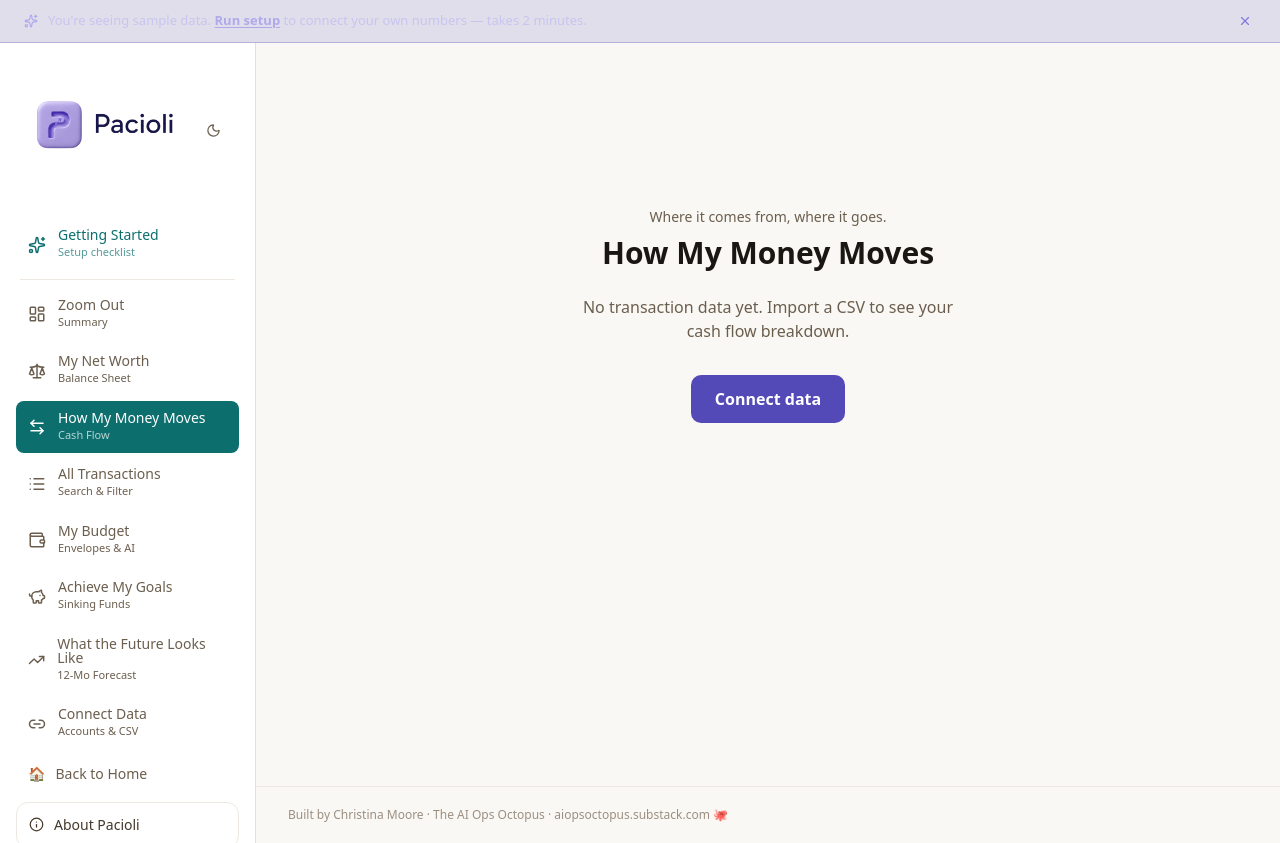
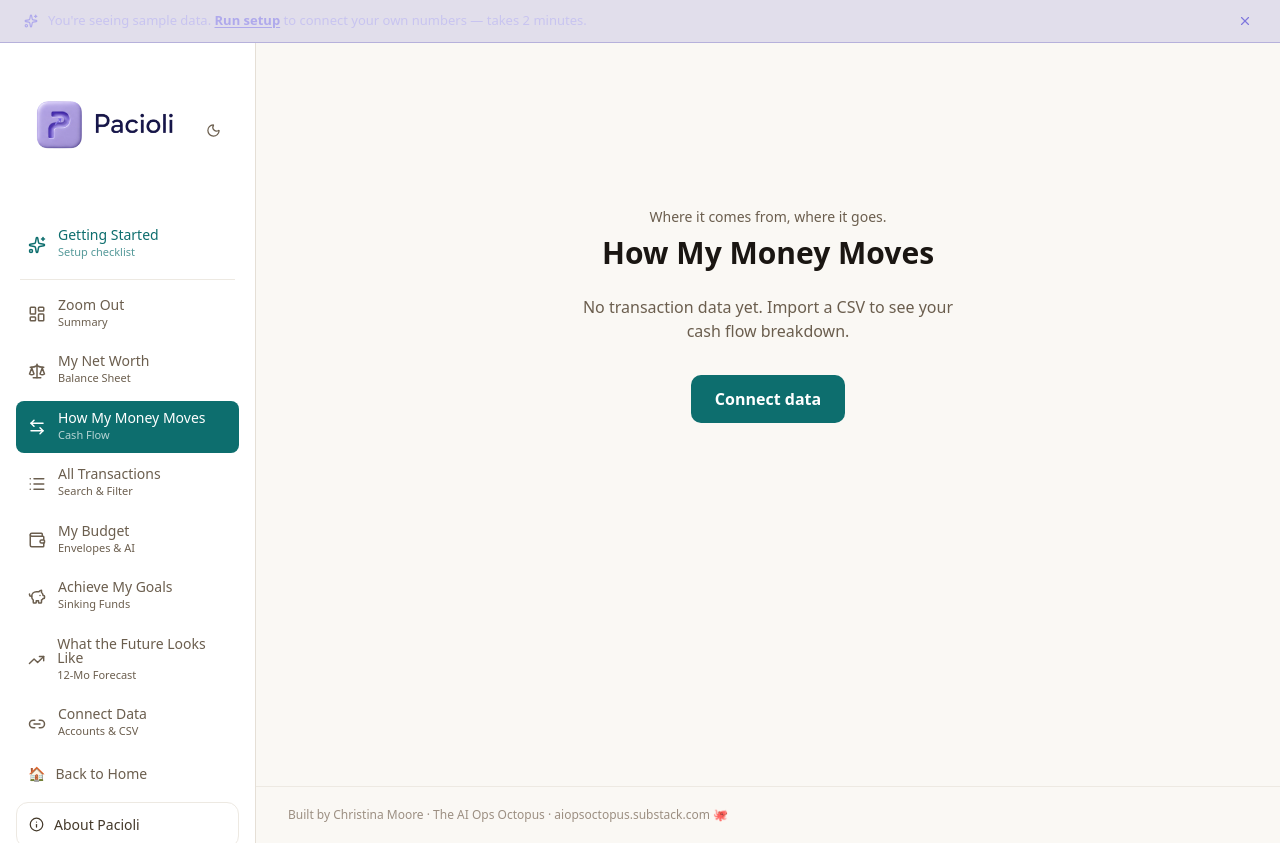
Before and after one commit to aiopsoctopus/pacioli, a Next.js app: page /cash-flow in a window 1280 px wide. Built offline with nearby package versions, Linux system fonts and the light colour scheme; a web font is replaced by a local one.

Commit message:
Cash flow: replace indigo CTAs

```diff
--- a/app/(dashboard)/cash-flow/page.tsx
+++ b/app/(dashboard)/cash-flow/page.tsx
@@ -84,7 +84,7 @@ export default function CashFlow() {
       <p className="pacioli-text-muted text-sm mb-1">Where it comes from, where it goes.</p>
       <h2 className="text-3xl font-bold pacioli-text-primary mt-1 mb-6">How My Money Moves</h2>
       <p className="pacioli-text-muted mb-8 max-w-sm">No transaction data yet. Import a CSV to see your cash flow breakdown.</p>
-      <a href="/connect" style={{ display:"inline-flex", alignItems:"center", gap:8, background:"#534AB7", color:"#fff", padding:"12px 24px", borderRadius:10, fontWeight:600, textDecoration:"none" }}>
+      <a href="/connect" style={{ display:"inline-flex", alignItems:"center", gap:8, background:"#0d6e6e", color:"#fff", padding:"12px 24px", borderRadius:10, fontWeight:600, textDecoration:"none" }}>
         Connect data
       </a>
     </div>
@@ -226,14 +226,14 @@ export default function CashFlow() {
 
         {/* Rule prompt banner */}
         {rulePrompt && (
-          <div className="p-4 bg-indigo-900/20 border border-indigo-700/40 rounded-xl flex items-center justify-between gap-4">
+          <div className="p-4 pacioli-bg-surface border pacioli-border rounded-xl flex items-center justify-between gap-4">
             <div>
               <p className="text-sm font-medium pacioli-text-primary">Always categorize "{rulePrompt.merchant}" as {rulePrompt.category}?</p>
               <p className="text-xs pacioli-text-muted mt-0.5">This creates a rule that applies to future imports too.</p>
             </div>
             <div className="flex gap-2 shrink-0">
               <button onClick={() => addRule(rulePrompt.merchant, rulePrompt.category)}
-                className="px-3 py-1.5 bg-indigo-600 hover:bg-indigo-500 text-white text-xs font-medium rounded-lg transition-colors">
+                className="px-3 py-1.5 bg-teal-700 hover:bg-teal-600 text-white text-xs font-medium rounded-lg transition-colors">
                 Always
               </button>
               <button onClick={() => setRulePrompt(null)}
```
